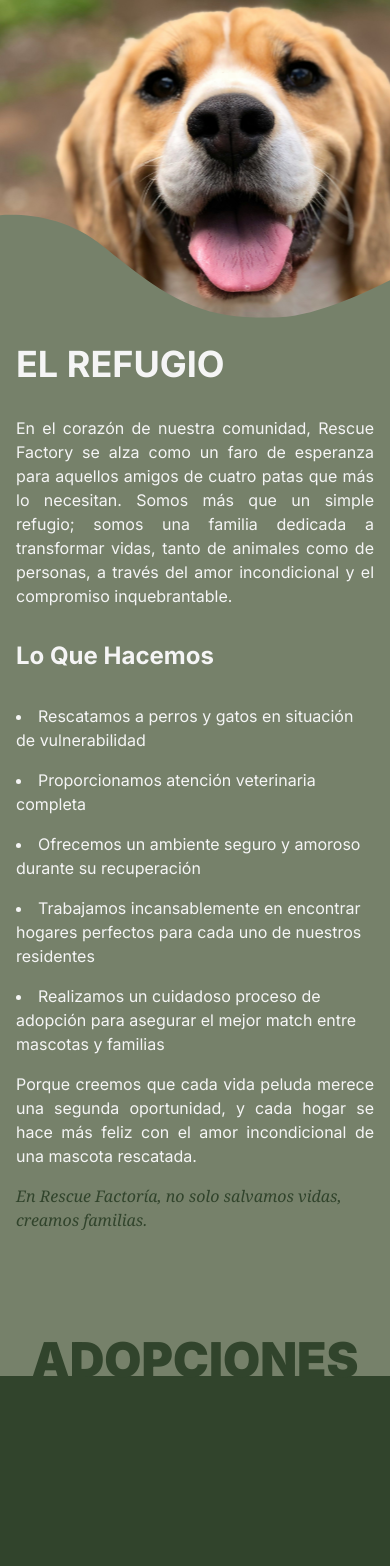
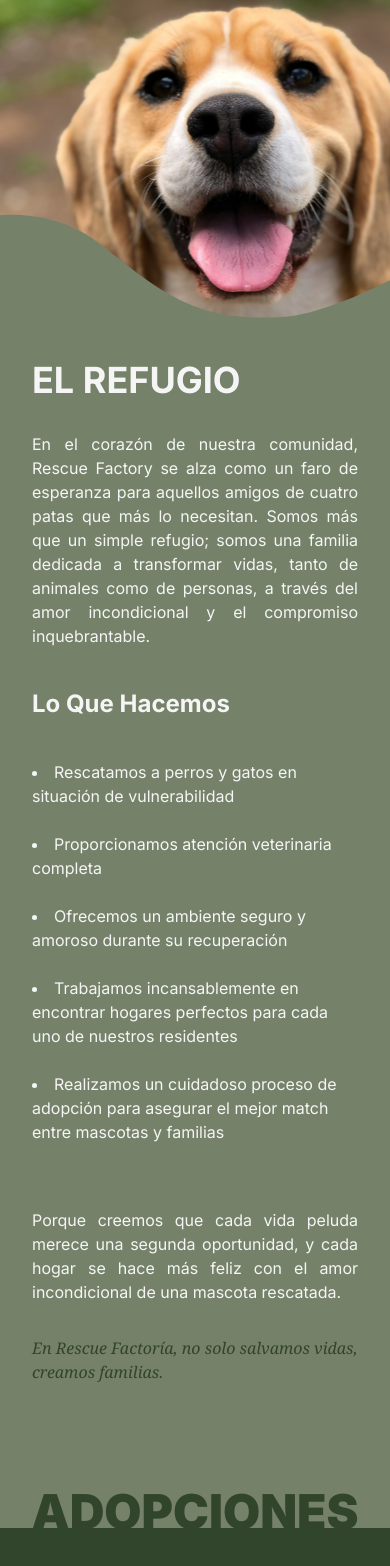
Before and after one commit to a-bac-0/rescue_factory, a React (Vite) app in the folder client/: page / in a window 390 px wide. Shown: the top 1566 px of the page. Built offline with nearby package versions, Linux system fonts and the light colour scheme.

Commit message:
Attempt to fix the margins of the texts

```diff
--- a/client/src/pages/Home.jsx
+++ b/client/src/pages/Home.jsx
@@ -9,43 +9,43 @@
         alt="Header Home"
         className="w-full h-auto object-cover"
       />
-      <section className="w-full min-w-[314px] max-w-[850px] mx-auto px-4 md:px-14 mb-36 text-[#F5F5F5]">
-        <h1 className="font-bold my-6 md:my-10 text-4xl">EL REFUGIO</h1>
-        <p className="my-8 text-justify">
+      <section className="w-full min-w-[314px] max-w-[850px] mx-auto px-8 sm:px-4 md:px-14 lg:px-20 mb-36 text-[#F5F5F5]">
+        <h1 className="font-bold mt-10 mb-8 sm:my-6 md:my-10 text-4xl">EL REFUGIO</h1>
+        <p className="mb-10 sm:my-8 text-justify">
           En el corazón de nuestra comunidad, Rescue Factory se alza como un
           faro de esperanza para aquellos amigos de cuatro patas que más lo
           necesitan. Somos más que un simple refugio; somos una familia dedicada
           a transformar vidas, tanto de animales como de personas, a través del
           amor incondicional y el compromiso inquebrantable.
         </p>
-        <h2 className="my-8 font-bold text-2xl">Lo Que Hacemos</h2>
-        <ul className="list-inside list-disc">
-          <li className="pb-4">Rescatamos a perros y gatos en situación de vulnerabilidad</li>
-          <li className="pb-4">Proporcionamos atención veterinaria completa</li>
-          <li className="pb-4">
+        <h2 className="mb-10 sm:my-8 font-bold text-2xl">Lo Que Hacemos</h2>
+        <ul className="list-inside list-disc mb-10 sm:mb8">
+          <li className="pb-6 sm:pb-4">Rescatamos a perros y gatos en situación de vulnerabilidad</li>
+          <li className="pb-6 sm:pb-4">Proporcionamos atención veterinaria completa</li>
+          <li className="pb-6 sm:pb-4">
             Ofrecemos un ambiente seguro y amoroso durante su recuperación
           </li>
-          <li className="pb-4">
+          <li className="pb-6 sm:pb-4">
             Trabajamos incansablemente en encontrar hogares perfectos para cada
             uno de nuestros residentes
           </li>
-          <li>
+          <li className="pb-6 sm:pb-0">
             Realizamos un cuidadoso proceso de adopción para asegurar el mejor
             match entre mascotas y familias
           </li>
         </ul>
 
-        <p className="my-4 text-justify">
+        <p className="mb-8 sm:my-4 text-justify">
           Porque creemos que cada vida peluda merece una segunda oportunidad, y
           cada hogar se hace más feliz con el amor incondicional de una mascota
           rescatada.
         </p>
-        <i className="font-serif text-[#31442C]">En Rescue Factoría, no solo salvamos vidas, creamos familias.</i>
+        <i className="font-serif text-[#31442C] block mb-10 sm:mb-4">En Rescue Factoría, no solo salvamos vidas, creamos familias.</i>
       </section>
 
 
       <section className="relative min-h-dvh bg-[#31442C]">
-        <div className="absolute -top-[2.5rem] left-0 w-full h-full flex justify-center ">
+        <div className="absolute -top-[2.5rem] sm:-top-[2.5rem] left-0 w-full h-full flex justify-center ">
           <h1 className="font-black text-5xl text-[#31442C]">ADOPCIONES
 
           </h1>
@@ -55,7 +55,7 @@
       </section>
 
       <section className="relative min-h-dvh bg-[#77633d]">
-      <div className="absolute -top-[5.5rem] left-0 w-full h-full flex justify-center">
+      <div className="absolute -top-[5.5rem] sm:-top-[5.5rem] left-0 w-full h-full flex justify-center">
         <h1 className="font-black text-5xl text-[#77633d]">LO ÚLTIMO<br />
         EN NOTICIAS
         </h1>
```
